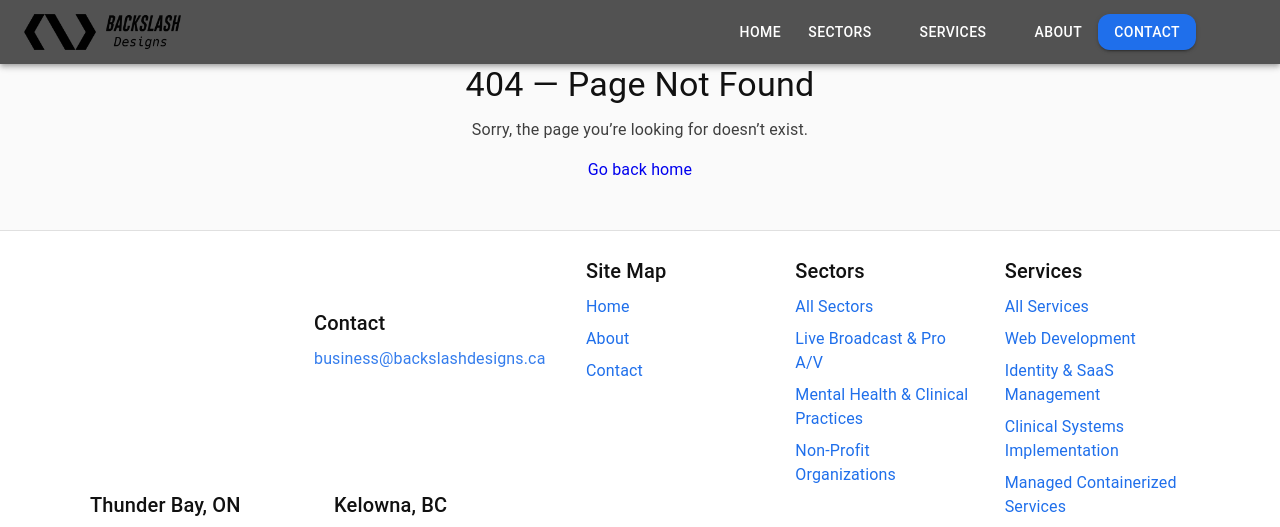
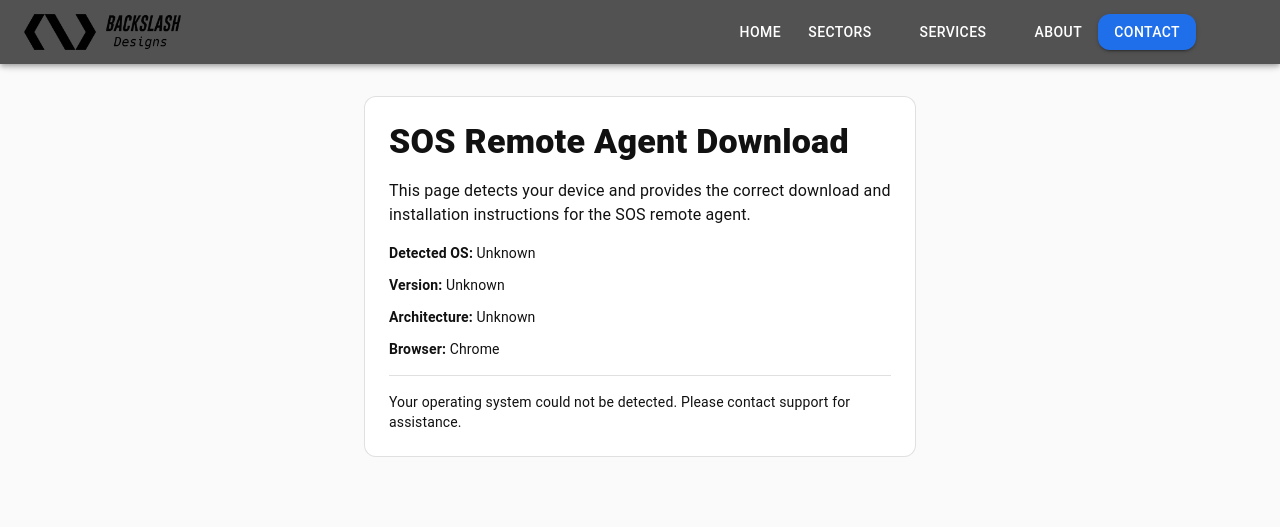
Before and after one commit to Backslash-Designs/backslash-designs.github.io, a React (Vite) app: page /sos in a window 1280 px wide. Shown: the top 527 px of the page. Built offline with nearby package versions, Linux system fonts and the light colour scheme; some icons are missing.

Commit message:
feat: add SOSPage component and integrate into routing

```diff
--- a/src/App.jsx
+++ b/src/App.jsx
@@ -9,6 +9,7 @@ import ColorModeProvider from "./theme/ColorModeProvider.jsx";
 import Contact from "./pages/contact/ContactPage.jsx";
 import { ServicesPage } from "./pages/services/ServicesPage.jsx";
 import SectorsPage from "./pages/sectors/SectorsPage.jsx";
+import SOSPage from "./pages/sos/SOSPage.jsx";
 
 function shouldShowMaintenance() {
   const envFlag = String(import.meta.env.VITE_MAINTENANCE ?? "0").toLowerCase();
@@ -39,6 +40,7 @@ export default function App() {
           <Route path="/contact" element={<Contact />} />
           <Route path="/services" element={<ServicesPage />} />
           <Route path="/sectors" element={<SectorsPage />} />
+          <Route path="/sos" element={<SOSPage />} />
           <Route path="*" element={<NotFound />} />
         </Route>
       </Routes>
--- /dev/null
+++ b/src/pages/sos/SOSPage.jsx
@@ -0,0 +1,152 @@
+import React from "react";
+import Box from "@mui/material/Box";
+import Typography from "@mui/material/Typography";
+import Paper from "@mui/material/Paper";
+import Stack from "@mui/material/Stack";
+import Divider from "@mui/material/Divider";
+
+// Simple user agent parser for OS, version, arch, browser
+function parseUA() {
+  const ua = navigator.userAgent || "";
+  let os = "Unknown", version = "", arch = "Unknown", browser = "Unknown";
+
+  // OS detection
+  if (/Windows NT/.test(ua)) {
+    os = "Windows";
+    const match = ua.match(/Windows NT ([\d.]+)/);
+    version = match ? match[1] : "";
+    arch = /WOW64|Win64|x64/.test(ua) ? "x64" : /ARM|aarch64/.test(ua) ? "ARM" : "x86";
+  } else if (/Mac OS X/.test(ua)) {
+    os = "macOS";
+    const match = ua.match(/Mac OS X ([\d_]+)/);
+    version = match ? match[1].replace(/_/g, ".") : "";
+    arch = /ARM|Apple/.test(ua) ? "ARM (Apple Silicon)" : "x64";
+  } else if (/Android/.test(ua)) {
+    os = "Android";
+    const match = ua.match(/Android ([\d.]+)/);
+    version = match ? match[1] : "";
+    arch = /arm|aarch64/i.test(ua) ? "ARM" : "x86";
+  } else if (/iPhone|iPad|iPod/.test(ua)) {
+    os = "iOS";
+    const match = ua.match(/OS ([\d_]+)/);
+    version = match ? match[1].replace(/_/g, ".") : "";
+    arch = "ARM";
+  }
+
+  // Browser detection (basic)
+  if (/Chrome\/([\d.]+)/.test(ua)) {
+    browser = "Chrome";
+  } else if (/Safari\/([\d.]+)/.test(ua) && !/Chrome/.test(ua)) {
+    browser = "Safari";
+  } else if (/Firefox\/([\d.]+)/.test(ua)) {
+    browser = "Firefox";
+  } else if (/Edg\/([\d.]+)/.test(ua)) {
+    browser = "Edge";
+  } else if (/MSIE|Trident/.test(ua)) {
+    browser = "Internet Explorer";
+  }
+
+  return { os, version, arch, browser };
+}
+
+export default function SOSPage() {
+  const [info, setInfo] = React.useState({ os: "", version: "", arch: "", browser: "" });
+
+  React.useEffect(() => {
+    setInfo(parseUA());
+  }, []);
+
+  // Placeholder download links
+  const downloadLinks = {
+    Windows: "https://github.com/Backslash-Designs/sos/releases/latest/download/sos-windows.exe",
+    macOS: "https://github.com/Backslash-Designs/sos/releases/latest/download/sos-macos.pkg",
+    Android: "https://github.com/Backslash-Designs/sos/releases/latest/download/sos-android.apk",
+    iOS: "#", // Not supported
+  };
+
+  // Instructions per OS
+  const instructions = {
+    Windows: (
+      <>
+        <Typography variant="body2" sx={{ mb: 1 }}>
+          Download and run the SOS agent for Windows. If prompted, allow the app through Windows Defender SmartScreen.
+        </Typography>
+        <Typography variant="body2">
+          <b>Download:</b>{" "}
+          <a href={downloadLinks.Windows} target="_blank" rel="noopener">
+            sos-windows.exe
+          </a>
+        </Typography>
+      </>
+    ),
+    macOS: (
+      <>
+        <Typography variant="body2" sx={{ mb: 1 }}>
+          Download the SOS agent for macOS. Open the .pkg file and follow the installation prompts. You may need to allow the app in System Preferences &gt; Security &amp; Privacy.
+        </Typography>
+        <Typography variant="body2">
+          <b>Download:</b>{" "}
+          <a href={downloadLinks.macOS} target="_blank" rel="noopener">
+            sos-macos.pkg
+          </a>
+        </Typography>
+      </>
+    ),
+    Android: (
+      <>
+        <Typography variant="body2" sx={{ mb: 1 }}>
+          Download the SOS agent APK for Android. You may need to allow installation from unknown sources.
+        </Typography>
+        <Typography variant="body2">
+          <b>Download:</b>{" "}
+          <a href={downloadLinks.Android} target="_blank" rel="noopener">
+            sos-android.apk
+          </a>
+        </Typography>
+      </>
+    ),
+    iOS: (
+      <>
+        <Typography variant="body2" sx={{ mb: 1 }}>
+          Sorry, SOS agent is not available for iOS at this time.
+        </Typography>
+      </>
+    ),
+    Unknown: (
+      <>
+        <Typography variant="body2">
+          Your operating system could not be detected. Please contact support for assistance.
+        </Typography>
+      </>
+    ),
+  };
+
+  return (
+    <Box sx={{ px: { xs: 2, sm: 3 }, py: { xs: 3, sm: 4 }, maxWidth: 600, mx: "auto" }}>
+      <Paper variant="outlined" sx={{ p: { xs: 2, sm: 3 } }}>
+        <Typography variant="h4" sx={{ fontWeight: 800, mb: 2 }}>
+          SOS Remote Agent Download
+        </Typography>
+        <Typography variant="body1" sx={{ mb: 2 }}>
+          This page detects your device and provides the correct download and installation instructions for the SOS remote agent.
+        </Typography>
+        <Stack spacing={1.5} sx={{ mb: 2 }}>
+          <Typography variant="body2">
+            <b>Detected OS:</b> {info.os || "Unknown"}
+          </Typography>
+          <Typography variant="body2">
+            <b>Version:</b> {info.version || "Unknown"}
+          </Typography>
+          <Typography variant="body2">
+            <b>Architecture:</b> {info.arch || "Unknown"}
+          </Typography>
+          <Typography variant="body2">
+            <b>Browser:</b> {info.browser || "Unknown"}
+          </Typography>
+        </Stack>
+        <Divider sx={{ mb: 2 }} />
+        {instructions[info.os] || instructions.Unknown}
+      </Paper>
+    </Box>
+  );
+}
```
